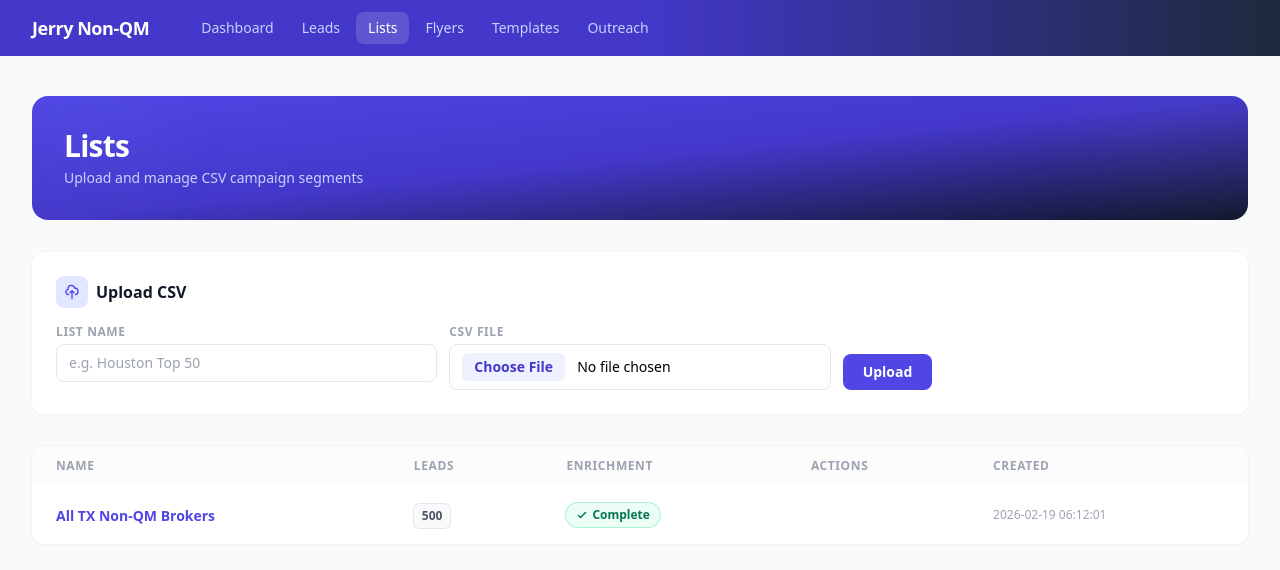
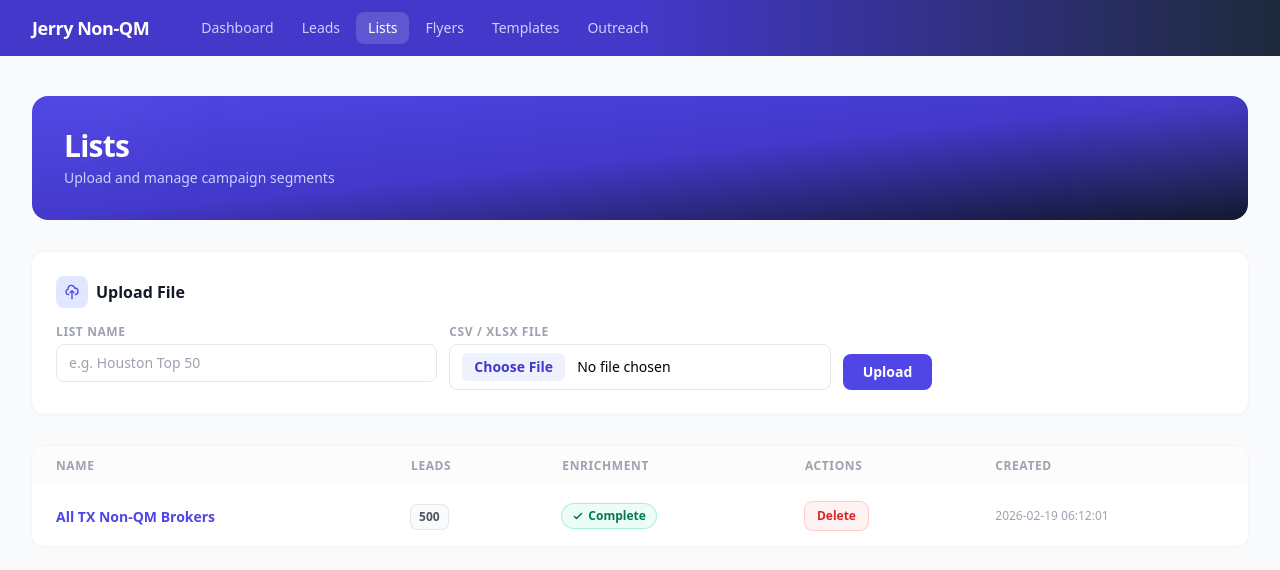
Before and after one commit to ptolomea9/jerry_nonqm, a Flask app: page /lists in a window 1280 px wide. Shown: the top 570 px of the page. Run offline with Flask 3, Linux system fonts and the light colour scheme; data comes from the database, SQL or seed files in the repository; some libraries are stand-ins or nearby versions.

Commit message:
Add XLSX upload support, list filtering, and contacted lead archive
- Add openpyxl dependency for reading XLSX files
- Auto-detect column mapping (CSV vs XLSX headers) on upload
- Fix float-to-string conversion so NMLS IDs don't get .0 suffix
- Add list delete route and UI buttons on index + detail pages
- Add list filter dropdown on Leads page
- Add Active/Contacted/All archive tabs to exclude sent leads
- Fix enrichment pipeline to use name fallback when company is empty

Co-Authored-By: Claude Opus 4.6 <noreply@anthropic.com>

```diff
--- a/config.py
+++ b/config.py
@@ -9,4 +9,4 @@ SECRET_KEY = os.environ.get("SECRET_KEY", "dev-jerry-nonqm-secret-key")
 MAX_CONTENT_LENGTH = 16 * 1024 * 1024  # 16 MB
 
 ALLOWED_IMAGE_EXTENSIONS = {"png", "jpg", "jpeg", "gif", "pdf"}
-ALLOWED_CSV_EXTENSIONS = {"csv"}
+ALLOWED_CSV_EXTENSIONS = {"csv", "xlsx"}
--- a/import_csv.py
+++ b/import_csv.py
@@ -39,6 +39,19 @@ COLUMN_MAP = {
     "Twitter/X": "twitter_x",
     "YouTube": "youtube",
     "TikTok": "tiktok",
+}
+
+# Mapping for XLSX company-level broker files
+XLSX_COLUMN_MAP = {
+    "Company NMLS": "nmlsid",
+    "Company Name": "name",
+    "Address.City": "city",
+    "Address.State": "state",
+    "Brokered Non-QM Volume": "volume",
+    "Brokered Non-QM Units": "units",
+    "Total Brokered Volume": "volume_export",
+    "Wholesale Account Executive": "lo_role",
+    "Wholesale Account Status": "type",
 }
 
 
--- a/requirements.txt
+++ b/requirements.txt
@@ -1,2 +1,3 @@
 Flask==3.1.2
 gunicorn==23.0.0
+openpyxl>=3.1.0
--- a/routes/lists.py
+++ b/routes/lists.py
@@ -7,6 +7,47 @@ import config
 from models import get_db, query_db
 
 bp = Blueprint("lists", __name__)
+
+
+def _parse_upload(filepath):
+    """Parse a CSV or XLSX file, returning (header, rows) as lists of strings."""
+    ext = os.path.splitext(filepath)[1].lower()
+
+    if ext == ".xlsx":
+        from openpyxl import load_workbook
+
+        def _cell_to_str(val):
+            if val is None:
+                return ""
+            if isinstance(val, float) and val == int(val):
+                return str(int(val))
+            return str(val)
+
+        wb = load_workbook(filepath, read_only=True, data_only=True)
+        ws = wb.active
+        rows_iter = ws.iter_rows()
+        header = [_cell_to_str(cell.value) for cell in next(rows_iter)]
+        rows = []
+        for row in rows_iter:
+            rows.append([_cell_to_str(cell.value) for cell in row])
+        wb.close()
+        return header, rows
+    else:
+        with open(filepath, "r", encoding="utf-8-sig") as f:
+            reader = csv.reader(f)
+            header = next(reader)
+            rows = list(reader)
+        return header, rows
+
+
+def _pick_column_map(header):
+    """Auto-detect which column map has more header matches."""
+    from import_csv import COLUMN_MAP, XLSX_COLUMN_MAP
+
+    csv_hits = sum(1 for col in COLUMN_MAP if col in header)
+    xlsx_hits = sum(1 for col in XLSX_COLUMN_MAP if col in header)
+
+    return XLSX_COLUMN_MAP if xlsx_hits > csv_hits else COLUMN_MAP
 
 
 @bp.route("/lists")
@@ -26,8 +67,9 @@ def upload():
         flash("No file selected", "error")
         return redirect(url_for("lists.index"))
 
-    if not file.filename.lower().endswith(".csv"):
-        flash("Only CSV files are allowed", "error")
+    ext = os.path.splitext(file.filename)[1].lower().lstrip(".")
+    if ext not in config.ALLOWED_CSV_EXTENSIONS:
+        flash("Only CSV and XLSX files are allowed", "error")
         return redirect(url_for("lists.index"))
 
     list_name = request.form.get("list_name", "").strip() or file.filename
@@ -38,19 +80,19 @@ def upload():
     filepath = os.path.join(config.UPLOAD_FOLDER_CSV, stored_name)
     file.save(filepath)
 
-    # Parse CSV and import leads
+    # Parse file (CSV or XLSX)
     try:
-        with open(filepath, "r", encoding="utf-8-sig") as f:
-            reader = csv.reader(f)
-            header = next(reader)
-            rows = list(reader)
+        header, rows = _parse_upload(filepath)
     except Exception as e:
-        flash(f"Error reading CSV: {e}", "error")
+        flash(f"Error reading file: {e}", "error")
         return redirect(url_for("lists.index"))
 
     db = get_db()
 
-    # Determine if this CSV has enrichment columns
+    # Auto-detect column map
+    active_map = _pick_column_map(header)
+
+    # Determine enrichment status from headers
     has_website = "Company Website" in header
     has_socials = "Facebook" in header
     enrichment_status = "complete" if (has_website and has_socials) else "none"
@@ -62,15 +104,31 @@ def upload():
     )
     list_id = cur.lastrowid
 
-    # Column mapping
-    from import_csv import COLUMN_MAP
-
+    # Build column index mapping
     col_indices = {}
-    for csv_col, db_col in COLUMN_MAP.items():
+    for csv_col, db_col in active_map.items():
         if csv_col in header:
             col_indices[header.index(csv_col)] = db_col
 
-    db_columns = list(col_indices.values())
+    if not col_indices:
+        db.commit()
+        flash(f"Warning: No matching columns found. Created list with 0 leads.", "error")
+        return redirect(url_for("lists.detail", list_id=list_id))
+
+    # Find which column maps to nmlsid
+    nmlsid_idx = None
+    for idx, db_col in col_indices.items():
+        if db_col == "nmlsid":
+            nmlsid_idx = idx
+            break
+
+    if nmlsid_idx is None:
+        db.commit()
+        flash("Error: No NMLSID column found in file", "error")
+        return redirect(url_for("lists.detail", list_id=list_id))
+
+    sorted_indices = sorted(col_indices.keys())
+    db_columns = [col_indices[idx] for idx in sorted_indices]
     placeholders = ", ".join(["?"] * len(db_columns))
     col_names = ", ".join(db_columns)
     update_cols = [c for c in db_columns if c != "nmlsid"]
@@ -82,24 +140,32 @@ def upload():
         ON CONFLICT(nmlsid) DO UPDATE SET {update_set}
     """
 
-    nmlsid_idx = header.index("NMLSID") if "NMLSID" in header else None
     lead_ids = []
 
     for row in rows:
+        # Skip rows with blank/missing nmlsid
+        nmlsid_val = row[nmlsid_idx] if nmlsid_idx < len(row) else ""
+        if not nmlsid_val or nmlsid_val.strip() == "" or nmlsid_val == "None":
+            continue
+
         values = []
-        for idx in sorted(col_indices.keys()):
+        for idx in sorted_indices:
             val = row[idx] if idx < len(row) else ""
+            # Clean "None" string values from XLSX
+            if val == "None":
+                val = ""
             values.append(val)
 
         try:
             db.execute(insert_sql, values)
-            if nmlsid_idx is not None:
-                nmlsid = row[nmlsid_idx]
-                lead_row = db.execute("SELECT id FROM leads WHERE nmlsid = ?", (nmlsid,)).fetchone()
-                if lead_row:
-                    lead_ids.append(lead_row["id"])
+            lead_row = db.execute("SELECT id FROM leads WHERE nmlsid = ?", (nmlsid_val.strip(),)).fetchone()
+            if lead_row:
+                lead_ids.append(lead_row["id"])
         except Exception as e:
             print(f"  Error importing row: {e}")
+
+    # Update row_count with actual leads linked
+    db.execute("UPDATE lists SET row_count = ? WHERE id = ?", (len(lead_ids), list_id))
 
     for lead_id in lead_ids:
         db.execute("INSERT OR IGNORE INTO list_leads (list_id, lead_id) VALUES (?, ?)", (list_id, lead_id))
@@ -125,6 +191,22 @@ def detail(list_id):
     )
 
     return render_template("lists/detail.html", lst=lst, leads=leads)
+
+
+@bp.route("/lists/<int:list_id>/delete", methods=["POST"])
+def delete(list_id):
+    lst = query_db("SELECT * FROM lists WHERE id = ?", (list_id,), one=True)
+    if not lst:
+        flash("List not found", "error")
+        return redirect(url_for("lists.index"))
+
+    db = get_db()
+    db.execute("DELETE FROM list_leads WHERE list_id = ?", (list_id,))
+    db.execute("DELETE FROM lists WHERE id = ?", (list_id,))
+    db.commit()
+
+    flash(f"Deleted list '{lst['name']}'", "success")
+    return redirect(url_for("lists.index"))
 
 
 @bp.route("/lists/<int:list_id>/enrich", methods=["POST"])
--- a/templates/lists/index.html
+++ b/templates/lists/index.html
@@ -10,7 +10,7 @@
     </div>
     <div class="relative">
         <h1 class="text-3xl font-extrabold tracking-tight text-white">Lists</h1>
-        <p class="mt-1 text-indigo-200 text-sm">Upload and manage CSV campaign segments</p>
+        <p class="mt-1 text-indigo-200 text-sm">Upload and manage campaign segments</p>
     </div>
 </div>
 
@@ -20,7 +20,7 @@
         <div class="rounded-lg bg-indigo-100 p-2">
             <svg class="h-4 w-4 text-indigo-600" fill="none" viewBox="0 0 24 24" stroke="currentColor" stroke-width="2"><path stroke-linecap="round" stroke-linejoin="round" d="M7 16a4 4 0 01-.88-7.903A5 5 0 1115.9 6L16 6a5 5 0 011 9.9M15 13l-3-3m0 0l-3 3m3-3v12"/></svg>
         </div>
-        <h2 class="text-base font-bold text-gray-900">Upload CSV</h2>
+        <h2 class="text-base font-bold text-gray-900">Upload File</h2>
     </div>
     <form method="post" action="{{ url_for('lists.upload') }}" enctype="multipart/form-data">
         <div class="grid grid-cols-1 gap-3 sm:grid-cols-3">
@@ -30,8 +30,8 @@
                        class="w-full rounded-lg border border-gray-200 px-3 py-2 text-sm focus:border-indigo-500 focus:ring-indigo-500">
             </div>
             <div>
-                <label class="block text-xs font-semibold uppercase tracking-wider text-gray-400 mb-1">CSV File</label>
-                <input type="file" name="csv_file" accept=".csv"
+                <label class="block text-xs font-semibold uppercase tracking-wider text-gray-400 mb-1">CSV / XLSX File</label>
+                <input type="file" name="csv_file" accept=".csv,.xlsx"
                        class="w-full rounded-lg border border-gray-200 px-3 py-2 text-sm file:mr-3 file:rounded-md file:border-0 file:bg-indigo-50 file:px-3 file:py-1 file:text-sm file:font-semibold file:text-indigo-700">
             </div>
             <div class="flex items-end">
@@ -88,6 +88,7 @@
                     {% endif %}
                 </td>
                 <td class="px-6 py-4">
+                    <div class="flex items-center gap-2">
                         {% if lst.enrichment_status in ('none', 'error') %}
                         <form method="post" action="{{ url_for('lists.enrich', list_id=lst.id) }}" class="inline">
                             <button type="submit" class="rounded-lg bg-emerald-600 px-3 py-1.5 text-xs font-semibold text-white hover:bg-emerald-500 transition-colors">
@@ -95,6 +96,13 @@
                             </button>
                         </form>
                         {% endif %}
+                        <form method="post" action="{{ url_for('lists.delete', list_id=lst.id) }}" class="inline"
+                              onsubmit="return confirm('Delete list \'{{ lst.name }}\'? This removes the list and its lead associations (leads themselves are kept).')">
+                            <button type="submit" class="rounded-lg bg-red-50 px-3 py-1.5 text-xs font-semibold text-red-600 ring-1 ring-red-200 hover:bg-red-100 transition-colors">
+                                Delete
+                            </button>
+                        </form>
+                    </div>
                 </td>
                 <td class="px-6 py-4 text-xs text-gray-400">{{ lst.created_at }}</td>
             </tr>
@@ -106,7 +114,7 @@
         <div class="rounded-full bg-gray-100 p-3 mb-3">
             <svg class="h-6 w-6 text-gray-400" fill="none" viewBox="0 0 24 24" stroke="currentColor" stroke-width="2"><path stroke-linecap="round" stroke-linejoin="round" d="M9 13h6m-3-3v6m5 5H7a2 2 0 01-2-2V5a2 2 0 012-2h5.586a1 1 0 01.707.293l5.414 5.414a1 1 0 01.293.707V19a2 2 0 01-2 2z"/></svg>
         </div>
-        <p class="text-sm text-gray-500">No lists yet. Upload a CSV above to get started.</p>
+        <p class="text-sm text-gray-500">No lists yet. Upload a CSV or XLSX file above to get started.</p>
     </div>
     {% endif %}
 </div>
```
Also changed, not shown: enrichment/pipeline.py (+5 -5 lines), routes/leads.py (+28 -0 lines), templates/leads/index.html (+33 -3 lines), templates/lists/detail.html (+7 -0 lines). Lines whose indentation alone changed are shown as unchanged.
